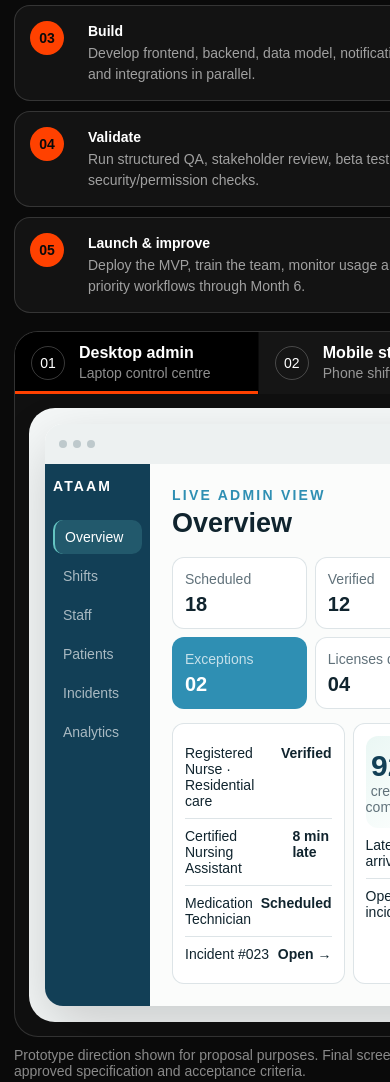
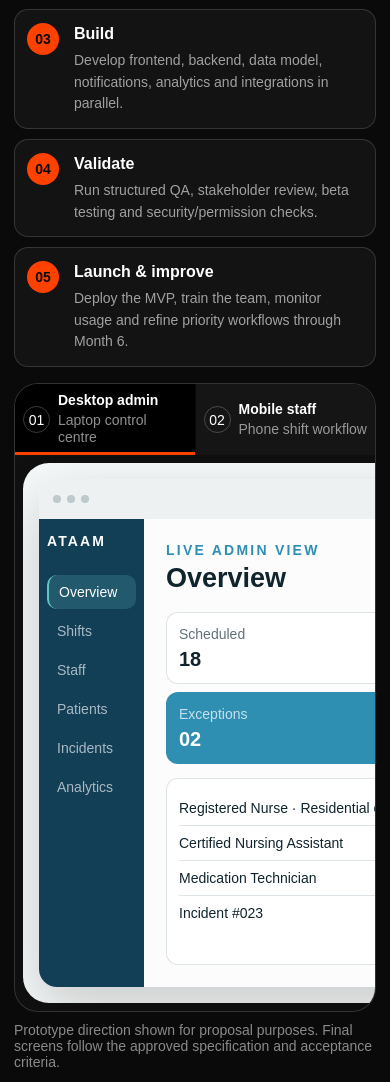
Before and after one commit to Boymyke/Ataam_Proposal, a plain HTML site: page index.html in a window 390 px wide. Shown: the part 4190-5272 px from the top of the page. Drawn offline with nearby package versions, Linux system fonts and the light colour scheme.

Commit message:
new files on index change of the view mode

```diff
--- a/index.html
+++ b/index.html
@@ -98,6 +98,183 @@ body{font-family:Arial,Helvetica,sans-serif}
 .close-actions .approve{display:inline-flex;align-items:center;gap:9px}
 </style>
 <script src="https://unpkg.com/lucide@latest/dist/umd/lucide.js"></script>
+
+<style id="approach-mobile-fix">
+/* Mobile/tablet layout fix for 02 · Approach */
+@media (max-width: 980px) {
+  #approach .method-grid,
+  #approach .method-grid > *,
+  #approach .steps,
+  #approach .step,
+  #approach .step > div,
+  #approach .demo-experience,
+  #approach .demo-tabs,
+  #approach .demo-tab,
+  #approach .demo-tab > div {
+    min-width: 0;
+    max-width: 100%;
+  }
+
+  #approach .method-grid {
+    width: 100%;
+    overflow: hidden;
+  }
+
+  #approach .steps {
+    width: 100%;
+  }
+
+  #approach .step {
+    width: 100%;
+    grid-template-columns: 40px minmax(0, 1fr);
+    gap: 12px;
+    padding: 14px;
+    align-items: start;
+  }
+
+  #approach .step > div {
+    width: 100%;
+  }
+
+  #approach .step b {
+    font-size: 16px;
+    line-height: 1.3;
+    margin: 1px 0 5px;
+  }
+
+  #approach .step p {
+    width: 100%;
+    font-size: 14px;
+    line-height: 1.55;
+    white-space: normal;
+    overflow-wrap: break-word;
+    word-break: normal;
+    margin: 0;
+  }
+
+  #approach .demo-experience {
+    width: 100%;
+    max-width: 100%;
+    overflow: hidden;
+  }
+
+  #approach .demo-tabs {
+    width: 100%;
+    grid-template-columns: minmax(0, 1fr) minmax(0, 1fr);
+  }
+
+  #approach .demo-tab {
+    width: 100%;
+    grid-template-columns: 32px minmax(0, 1fr);
+    gap: 9px;
+    min-height: 54px;
+    padding: 8px 10px;
+  }
+
+  #approach .demo-tab > span {
+    width: 30px;
+    height: 30px;
+  }
+
+  #approach .demo-tab b {
+    font-size: 14px;
+    line-height: 1.2;
+    white-space: normal;
+  }
+
+  #approach .demo-tab small {
+    font-size: 14px;
+    line-height: 1.25;
+    white-space: normal;
+    overflow-wrap: break-word;
+  }
+
+  /* Keep the product mockup at a useful laptop/phone size, but contain the
+     extra width inside its own horizontal scroller instead of widening the page. */
+  #approach .demo-panel {
+    width: 100%;
+    max-width: 100%;
+    overflow-x: auto;
+    overflow-y: hidden;
+    -webkit-overflow-scrolling: touch;
+    overscroll-behavior-x: contain;
+    scrollbar-width: thin;
+    padding: 10px;
+  }
+
+  #approach .demo-panel[data-demo-panel="desktop"] .prototype {
+    width: 720px;
+    min-width: 720px;
+    max-width: none;
+  }
+
+  #approach .demo-panel[data-demo-panel="mobile"] .mobile-prototype {
+    width: 650px;
+    min-width: 650px;
+    max-width: none;
+  }
+}
+
+@media (max-width: 640px) {
+  #approach .method-grid {
+    gap: 16px;
+  }
+
+  #approach .steps {
+    gap: 10px;
+  }
+
+  #approach .step {
+    grid-template-columns: 36px minmax(0, 1fr);
+    gap: 11px;
+    padding: 13px 12px;
+    border-radius: 14px;
+  }
+
+  #approach .step span {
+    width: 32px;
+    height: 32px;
+    font-size: 14px;
+  }
+
+  #approach .step b {
+    font-size: 16px;
+  }
+
+  #approach .step p {
+    font-size: 14px;
+    line-height: 1.55;
+  }
+
+  #approach .demo-tab {
+    grid-template-columns: 28px minmax(0, 1fr);
+    gap: 7px;
+    padding: 8px;
+    min-height: 52px;
+  }
+
+  #approach .demo-tab > span {
+    width: 27px;
+    height: 27px;
+    font-size: 14px;
+  }
+
+  #approach .demo-panel {
+    padding: 8px;
+  }
+
+  #approach .demo-panel[data-demo-panel="desktop"] .prototype {
+    width: 700px;
+    min-width: 700px;
+  }
+
+  #approach .demo-panel[data-demo-panel="mobile"] .mobile-prototype {
+    width: 610px;
+    min-width: 610px;
+  }
+}
+</style>
+
 </head>
 <body>
 <header class="topbar">
```
